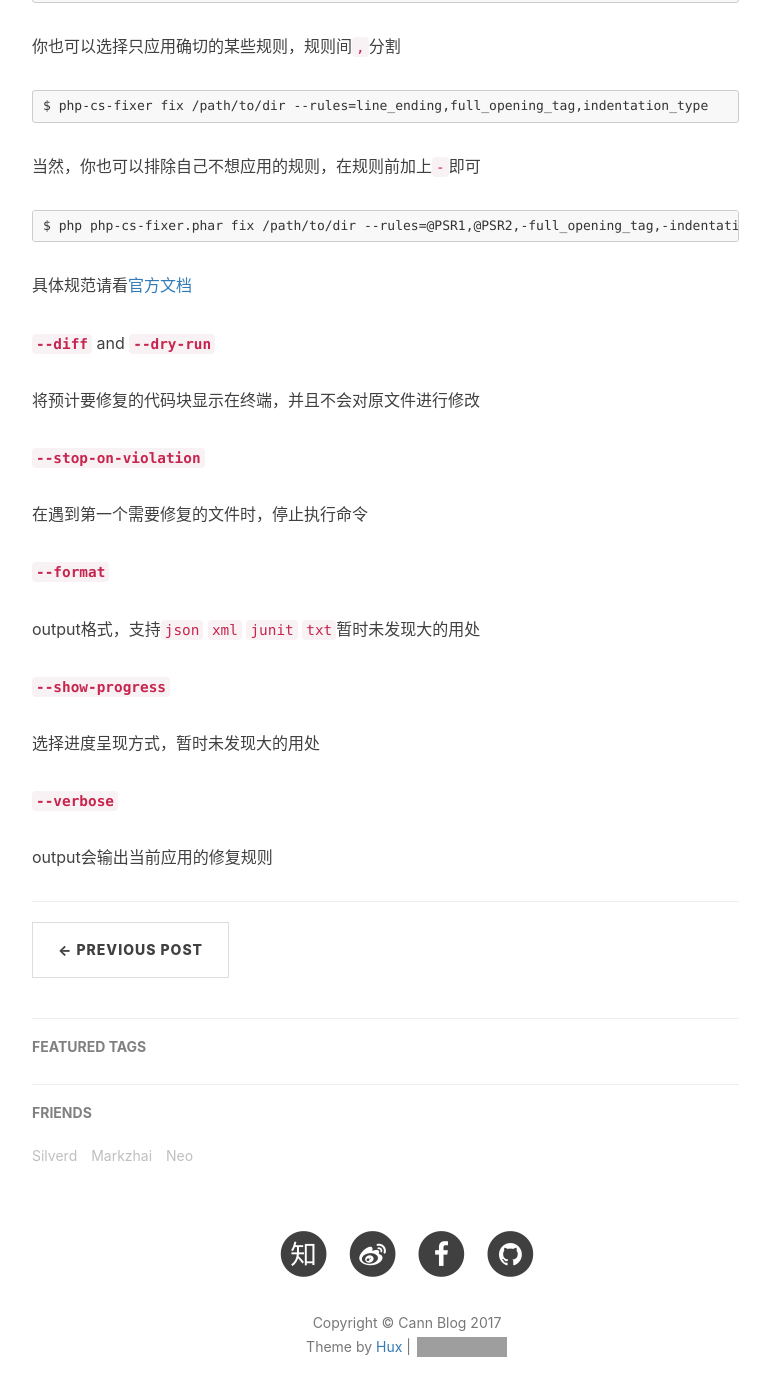
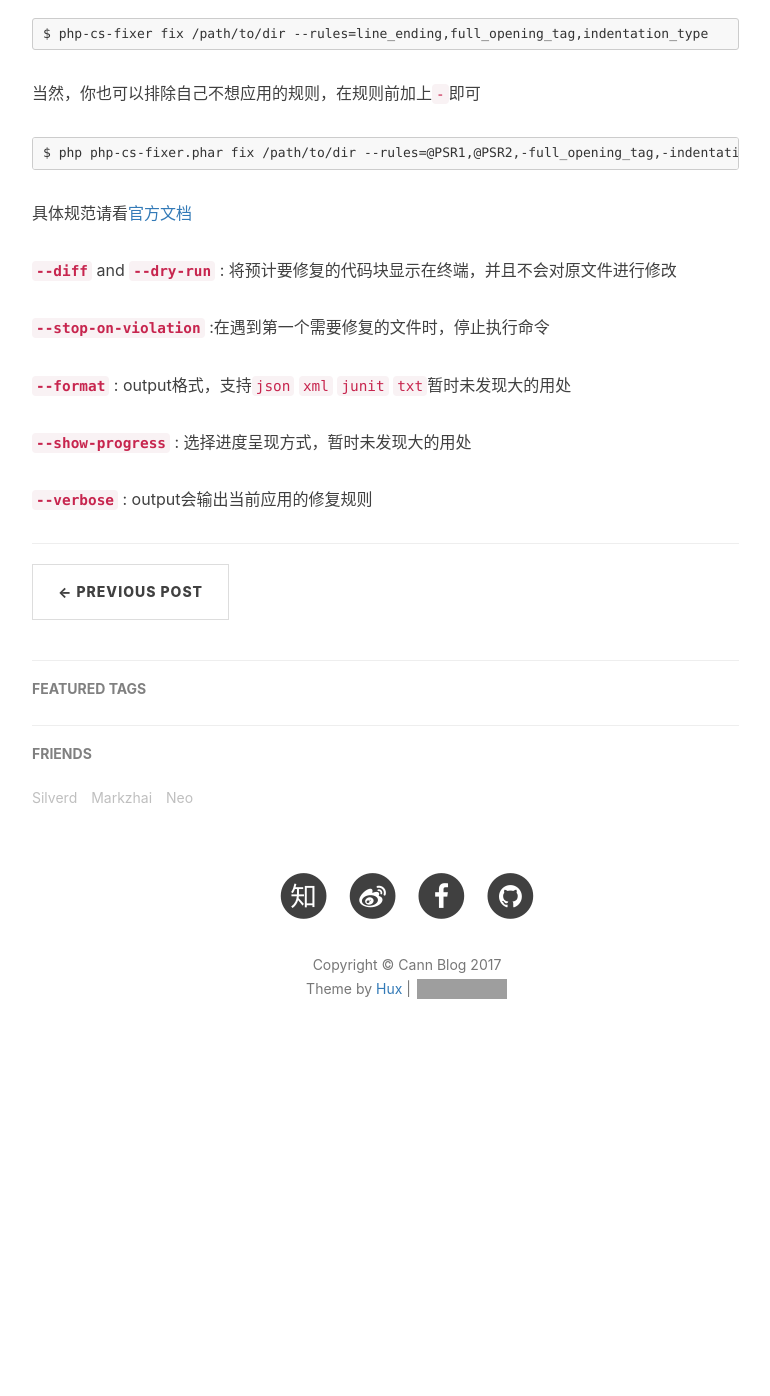
Before and after one commit to cnny/cnny.github.io, a Jekyll site: the page built from _posts/2017-04-19-php-cs-fixer.md, in a window 1280 px wide and 1400 px high, scrolled down 1691 px. Shown: the top 1396 px of the window, without its empty margins (233-1003 px from the left). Built offline with Jekyll 4.4.1, drawn with Linux system fonts in a browser that asks for light colours; nearby versions of some CDN libraries; comment, search, counter and statistics services are not loaded; after the commit the page ends 2756 px from its top, so only the background shows below that; grey boxes are pictures that could not be loaded.

```diff
--- a/_posts/2017-04-19-php-cs-fixer.md
+++ b/_posts/2017-04-19-php-cs-fixer.md
@@ -12,7 +12,9 @@ tags:
 **[官方文档](https://github.com/FriendsOfPHP/PHP-CS-Fixer)**
 
 ### 安装
---
+
+---
+
 #### 方法1：composer全局安装
 
     $ composer global require friendsofphp/php-cs-fixer
@@ -28,7 +30,8 @@ tags:
     $ wget http://cs.sensiolabs.org/download/php-cs-fixer-v2.phar -O php-cs-fixer
 
 ### 使用
---
+
+---
 
 #### Composer安装
 
@@ -41,7 +44,8 @@ tags:
     $ php php-cs-fixer.phar fix /path/to/file
 
 #### 参数
-**`--rules`**
+
+**`--rules`** :
 
 要应用的代码规范。php-cs-fixer提供了三种规范（每个规范都包含了许多具体规则): `PSR1` `PSR2` `Symfony `；默认为`PSR1` `PSR2`,建议将三者都用上
 
@@ -57,22 +61,12 @@ tags:
 
 具体规范请看[官方文档](https://github.com/FriendsOfPHP/PHP-CS-Fixer#usage)
 
-**`--diff`** and **`--dry-run`**
+**`--diff`** and **`--dry-run`** : 将预计要修复的代码块显示在终端，并且不会对原文件进行修改
 
-将预计要修复的代码块显示在终端，并且不会对原文件进行修改
+**`--stop-on-violation`** :在遇到第一个需要修复的文件时，停止执行命令
 
-**`--stop-on-violation`**
+**`--format`** : output格式，支持`json` `xml` `junit` `txt`暂时未发现大的用处
 
-在遇到第一个需要修复的文件时，停止执行命令
+**`--show-progress`** : 选择进度呈现方式，暂时未发现大的用处
 
-**`--format`**
-
-output格式，支持`json` `xml` `junit` `txt`暂时未发现大的用处
-
-**`--show-progress`**
-
-选择进度呈现方式，暂时未发现大的用处
-
-**`--verbose`**
-
-output会输出当前应用的修复规则
+**`--verbose`** : output会输出当前应用的修复规则
```
Also changed, not shown: img/post-php-cs-fixer.jpg (renamed from img/php-cs-fixer.jpg).
